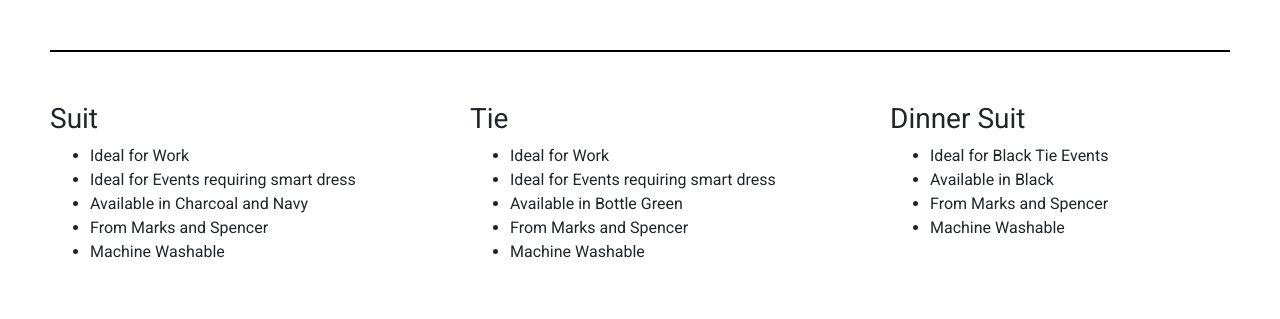
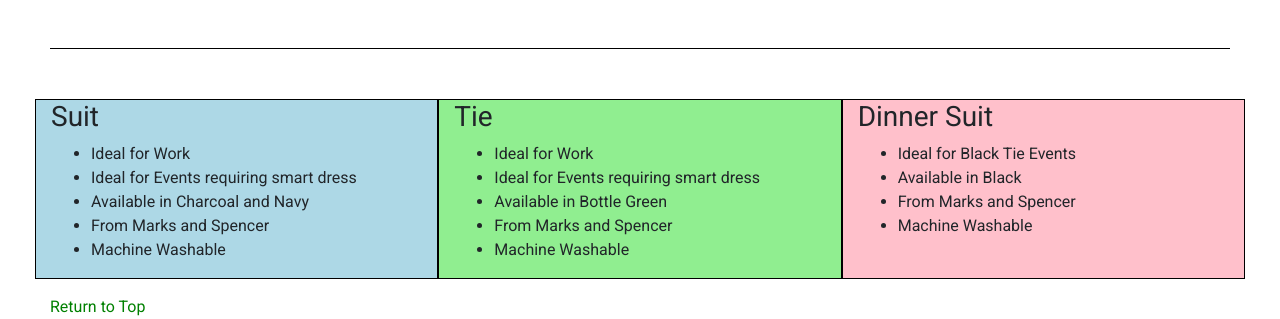
Before and after one commit to derektypist/product-landing-page, a plain HTML site: page index.html in a window 1280 px wide. Shown: the part 1297-1616 px from the top of the page. Before the commit the page ends 1577 px from the top, so only its background shows below. Drawn offline with nearby package versions, Linux system fonts and the light colour scheme.

Commit message:
Updated styles for suit, tie and dinnersuit in index.html

```diff
--- a/index.html
+++ b/index.html
@@ -11,7 +11,6 @@
     <link rel="stylesheet" href="https://maxcdn.bootstrapcdn.com/font-awesome/4.7.0/css/font-awesome.min.css" type="text/css" />
     <link href="https://fonts.googleapis.com/css?family=Roboto&display=swap" rel="stylesheet">
     <style>
-
         /* Main Body */
 
         #mainbody {
@@ -63,7 +62,7 @@
         /* Horizontal Rule */
 
         hr {
-            border: 1px solid black;
+            border-color: black;
             margin: 50px;
         }
 
@@ -91,8 +90,23 @@
 
         #descriptions {
             margin-left: 50px;
+            margin-right: 50px;
         }
 
+        .suit {
+            background-color: lightblue;
+            border: 1px solid black;
+        }
+
+        .tie {
+            background-color: lightgreen;
+            border: 1px solid black;
+        }
+
+        .dinnersuit {
+            background-color: pink;
+            border: 1px solid black;
+        }
     </style>
 </head>
 
@@ -203,7 +217,8 @@
         <!-- Provide Section for Descriptions -->
         <section id="descriptions">
             <article class="row">
-                <article class="col-sm-4">
+                <article class="suit col-sm-4">
+                    <!-- Provide Article for Suit -->
                     <h3>Suit</h3>
                     <ul>
                         <li>Ideal for Work</li>
@@ -213,7 +228,8 @@
                         <li>Machine Washable</li>
                     </ul>
                 </article>
-            <article class="col-sm-4">
+                <article class="tie col-sm-4">
+                    <!-- Provide Article for Tie -->
                     <h3>Tie</h3>
                     <ul>
                         <li>Ideal for Work</li>
@@ -223,7 +239,8 @@
                         <li>Machine Washable</li>
                     </ul>
                 </article>
-            <article class="col-sm-4">
+                <article class="dinnersuit col-sm-4">
+                    <!-- Provide Article for Dinner Suit -->
                     <h3>Dinner Suit</h3>
                     <ul>
                         <li>Ideal for Black Tie Events</li>
@@ -234,6 +251,9 @@
                 </article>
             </article>
 
+        <p></p>
+            <!-- Provide link to return to top -->
+            <a href="#top" title="Return to Top">Return to Top</a>
         </section>
     </main>
 </body>
```
Also changed, not shown: .c9/metadata/environment/index.html. Lines whose indentation alone changed are shown as unchanged.
